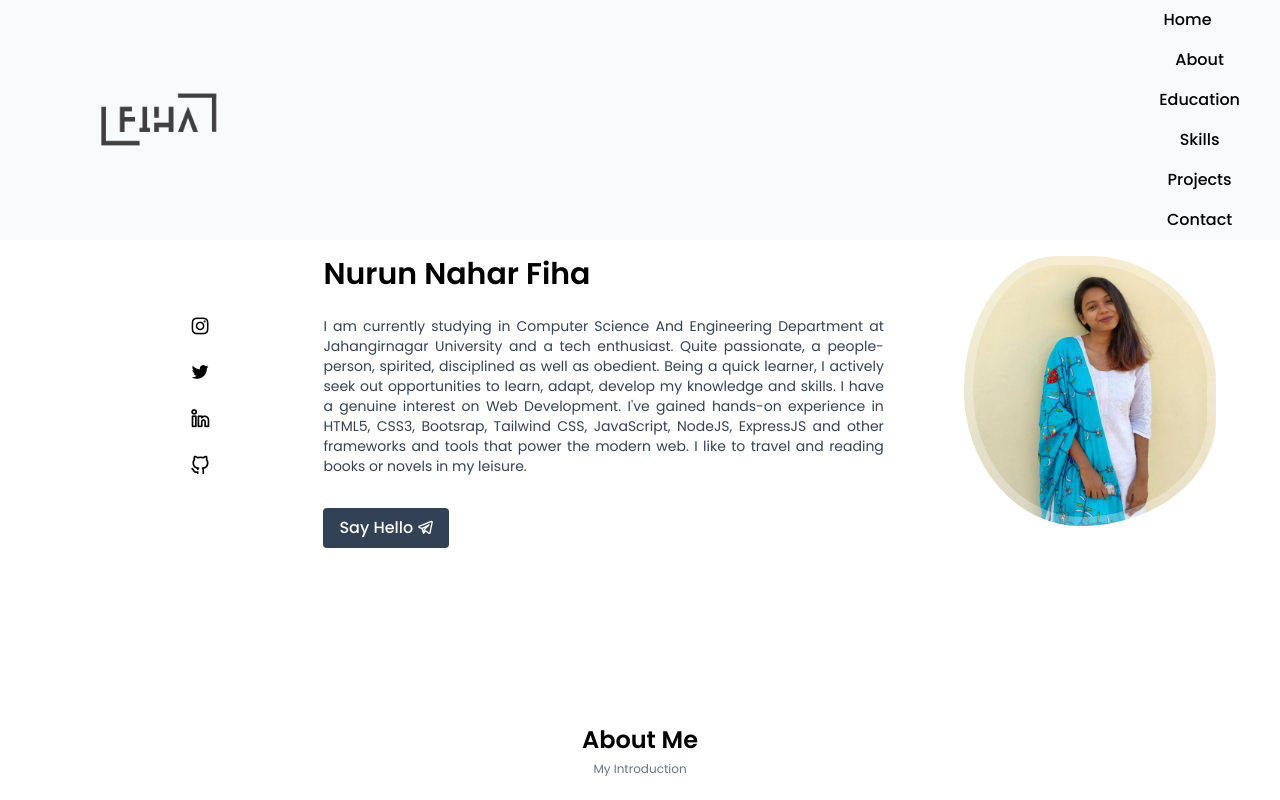
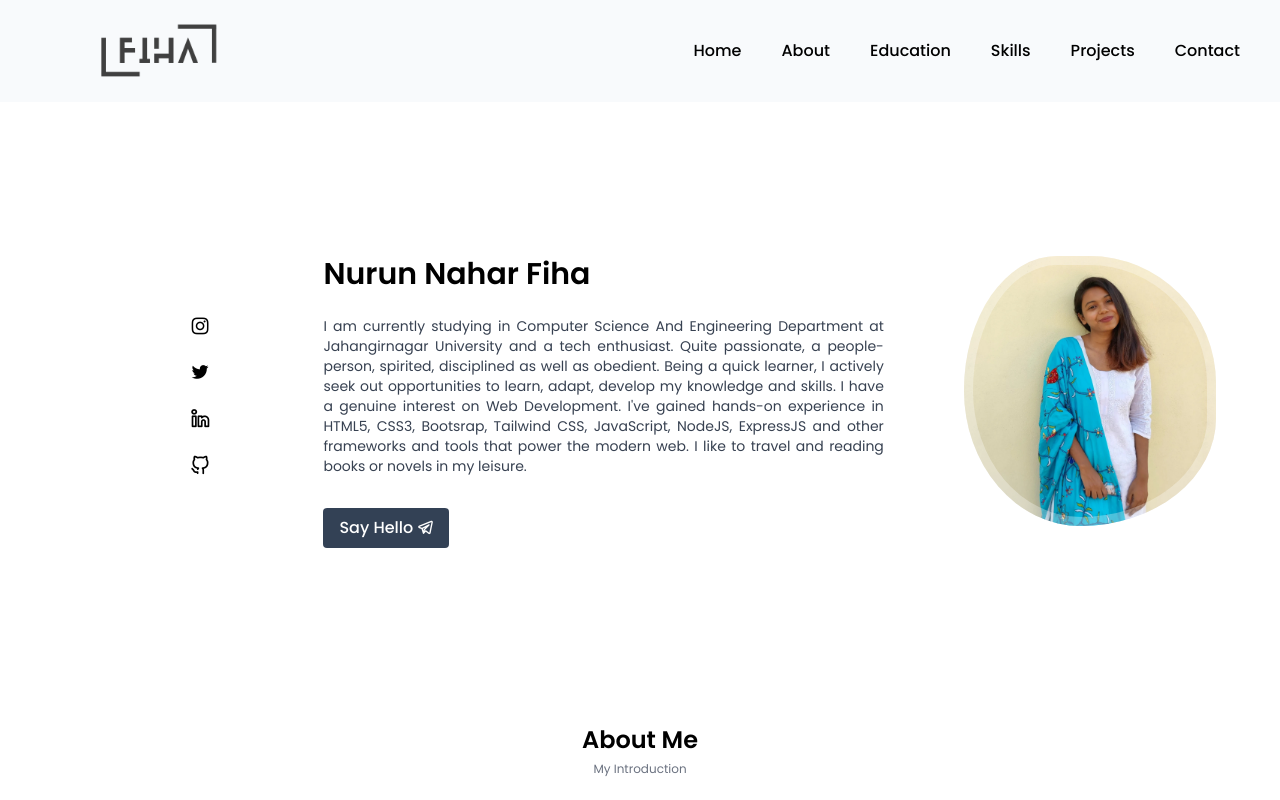
Before and after one commit to nn-fiha/Porfolio, a React (Create React App) app: page / in a window 1280 px wide. Shown: the top 800 px of the page. Built offline with nearby package versions, Linux system fonts and the light colour scheme.

Commit message:
updated responsive navbar

```diff
--- a/src/porfolio/components/header/Header.jsx
+++ b/src/porfolio/components/header/Header.jsx
@@ -1,11 +1,6 @@
 import './Header.css'
 import { useState } from "react";
 function Header(){
-
-//     return(
-// <header className='flex items-center justify-around gap-28 h-24 fixed z-50 left-0 right-0 top-0 bg-slate-50 '>
-
-// </header>
 
     const [navbar, setNavbar] = useState(false);
 
@@ -28,7 +23,7 @@ function Header(){
                                 {navbar ? (
                                     <i class="uil uil-times"></i>
                                 ) : (
-                                    <i class="uil uil-align-justify"></i>
+                                    <i class='bx bx-grid-alt' ></i>
                                 )}
                             </button>
                         </div>
@@ -40,7 +35,7 @@ function Header(){
                             navbar ? "block" : "hidden"
                         }`}
                     >
-                        <ul className={`items-center justify-center space-y-8 md:flex md:space-x-6 md:space-y-0 font-medium ${navbar ? "flex flex-row" : "flex-col"}`}>
+                        <ul className={`items-center justify-center md:flex md:space-x-6 md:space-y-0 font-medium ${navbar ? "grid grid-cols-3" : "flex flex-row"}`}>
 
                             <li className='p-2 list-none'><a href="#home">Home</a></li>
                             <li  className='p-2 list-none'><a href="#about">About</a></li>
@@ -57,3 +52,10 @@ function Header(){
     );
 }
 export default Header;
+
+{/* <i class='bx bx-home-alt'></i>
+<i class='bx bx-user'></i>
+<i class='bx bx-file'></i>
+<i class='bx bx-send'></i>
+<i class='bx bxs-graduation'></i>
+<i class='bx bxs-graduation'></i> */}
```
Also changed, not shown: public/images/Screenshot_1.png (added).
